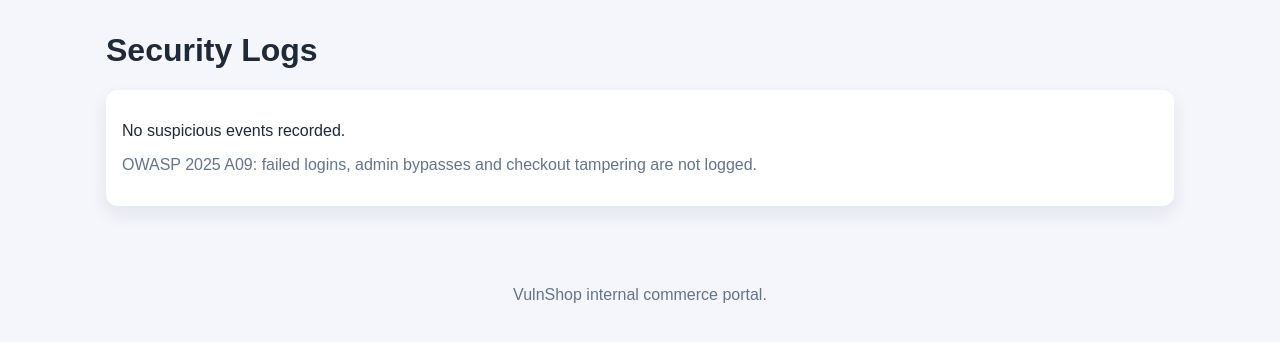
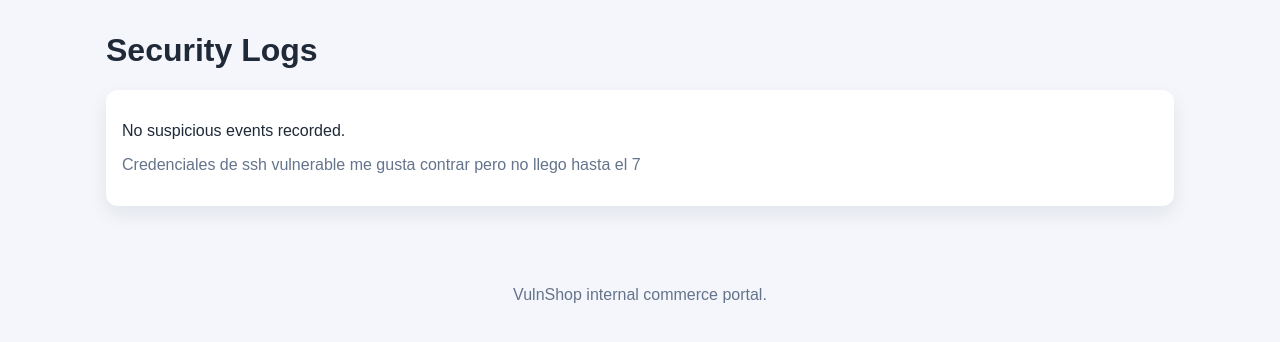
Before and after one commit to BrennisC/laboratorios_app, a PHP site: page /logs.php in a window 1280 px wide. Shown: the part 55-397 px from the top of the page. Run offline with PHP 8.4, Linux system fonts and the light colour scheme.

Commit message:
feat:credenciales

```diff
--- a/web vulnerable/logs.php
+++ b/web vulnerable/logs.php
@@ -5,6 +5,11 @@ include __DIR__ . '/includes/header.php';
 <h1>Security Logs</h1>
 <div class="panel">
     <p>No suspicious events recorded.</p>
-    <p class="muted">OWASP 2025 A09: failed logins, admin bypasses and checkout tampering are not logged.</p>
+    <p class="muted">
+        Credenciales de ssh
+        vulnerable
+
+        me gusta contrar pero no llego hasta el 7
+    </p>
 </div>
 <?php include __DIR__ . '/includes/footer.php'; ?>
```
